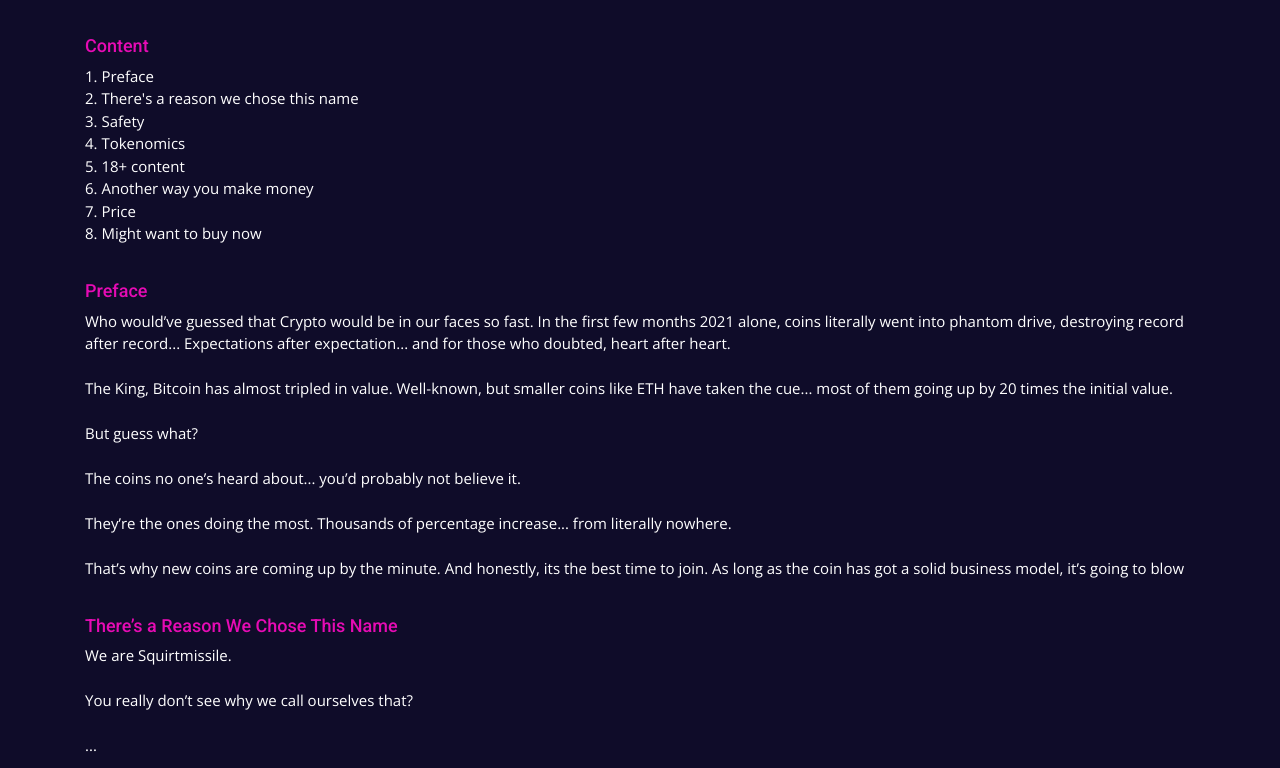
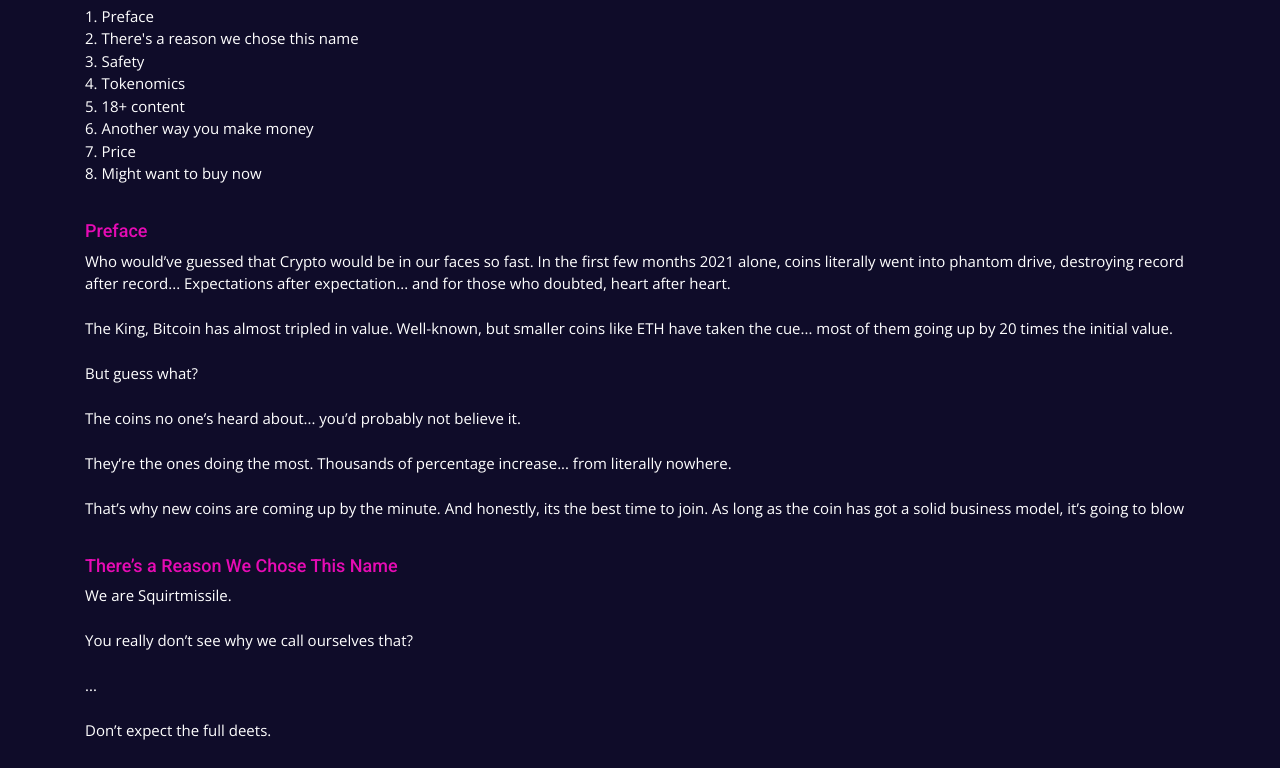
Before and after one commit to squirtmissile/squirtmissile.github.io, a plain HTML site: page whitepaper.html in a window 1280 px wide. Shown: the part 265-1033 px from the top of the page. Drawn offline with nearby package versions, Linux system fonts and the light colour scheme.

Commit message:
Update whitepaper.html

```diff
--- a/whitepaper.html
+++ b/whitepaper.html
@@ -83,7 +83,7 @@
   <main id="main">
 
     <!-- ======= About Section ======= -->
-    <section id="about" class="about section-bg" style="padding-top:182px">
+    <section id="about" class="about section-bg" style="padding-top:122px">
       <div class="container" data-aos="fade-up">
 
         <div class="section-title">
```
